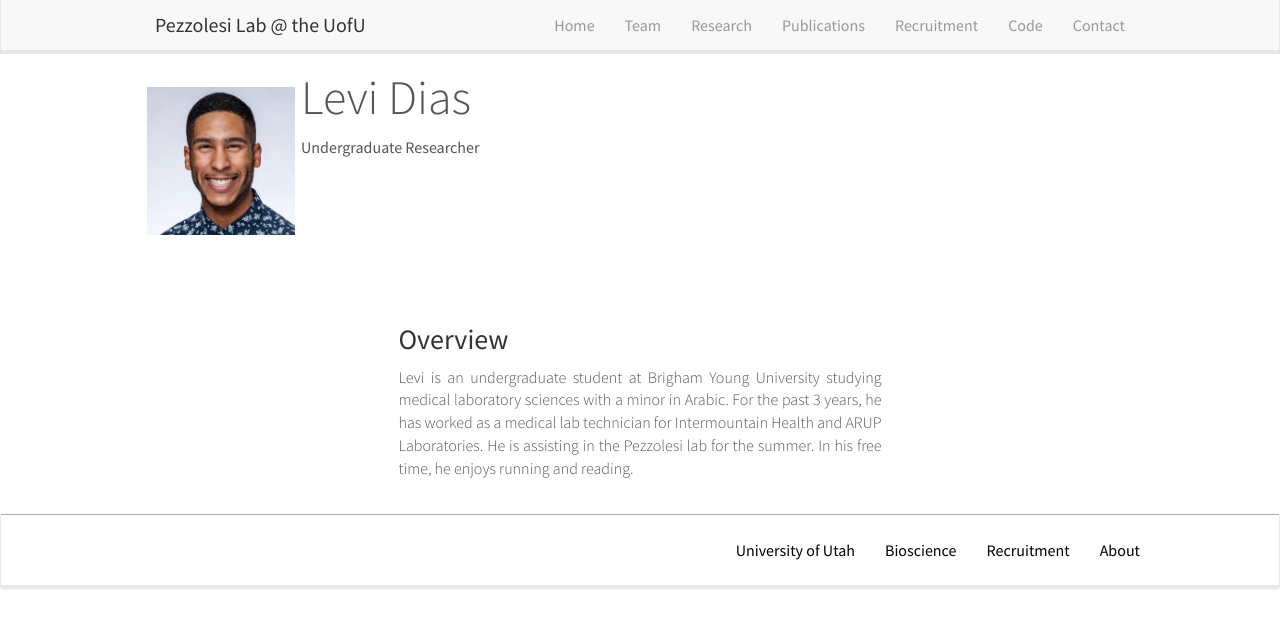
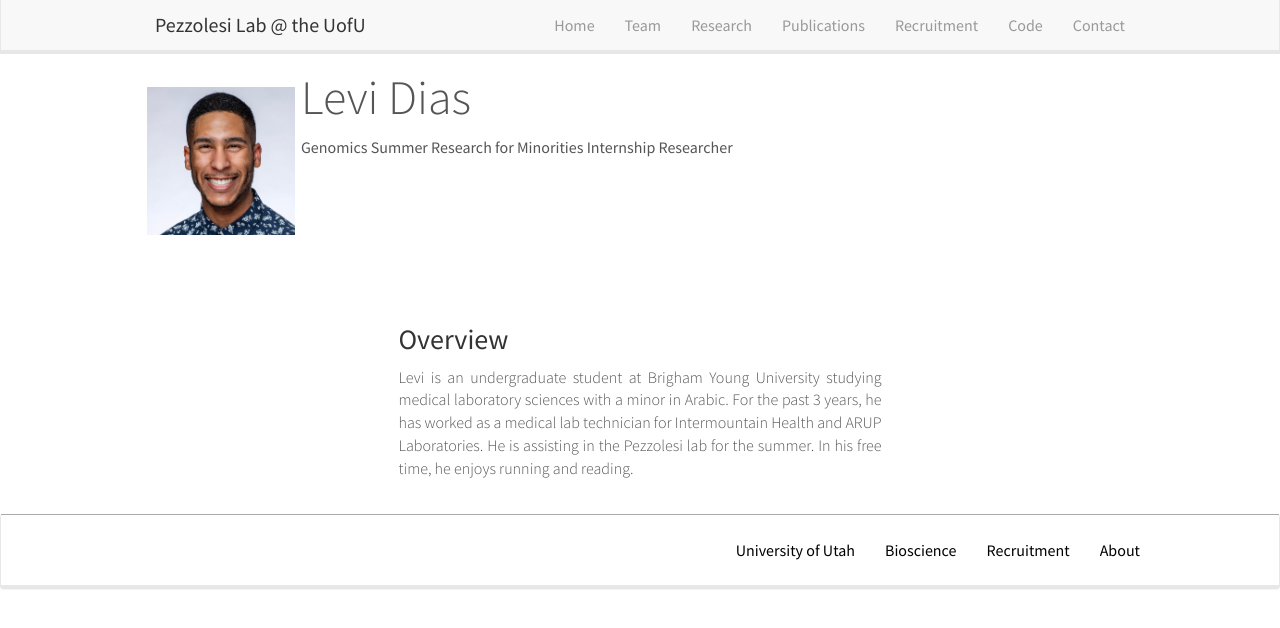
Before and after one commit to PezzolesiLab/pezzolesilab, a Jekyll site: the page built from team/levidias.md, in a window 1280 px wide. Shown: the top 628 px of the page. Built offline with Jekyll 4.4.1, drawn with Linux system fonts in a browser that asks for light colours; nearby versions of some CDN libraries.

Commit message:
Update levidias.md

```diff
--- a/team/levidias.md
+++ b/team/levidias.md
@@ -1,7 +1,7 @@
 ---
 layout: member
 title: Levi Dias
-position: Undergraduate Researcher
+position: Genomics Summer Research for Minorities Internship Researcher
 handle: levidias
 email:
 twitter:
```
